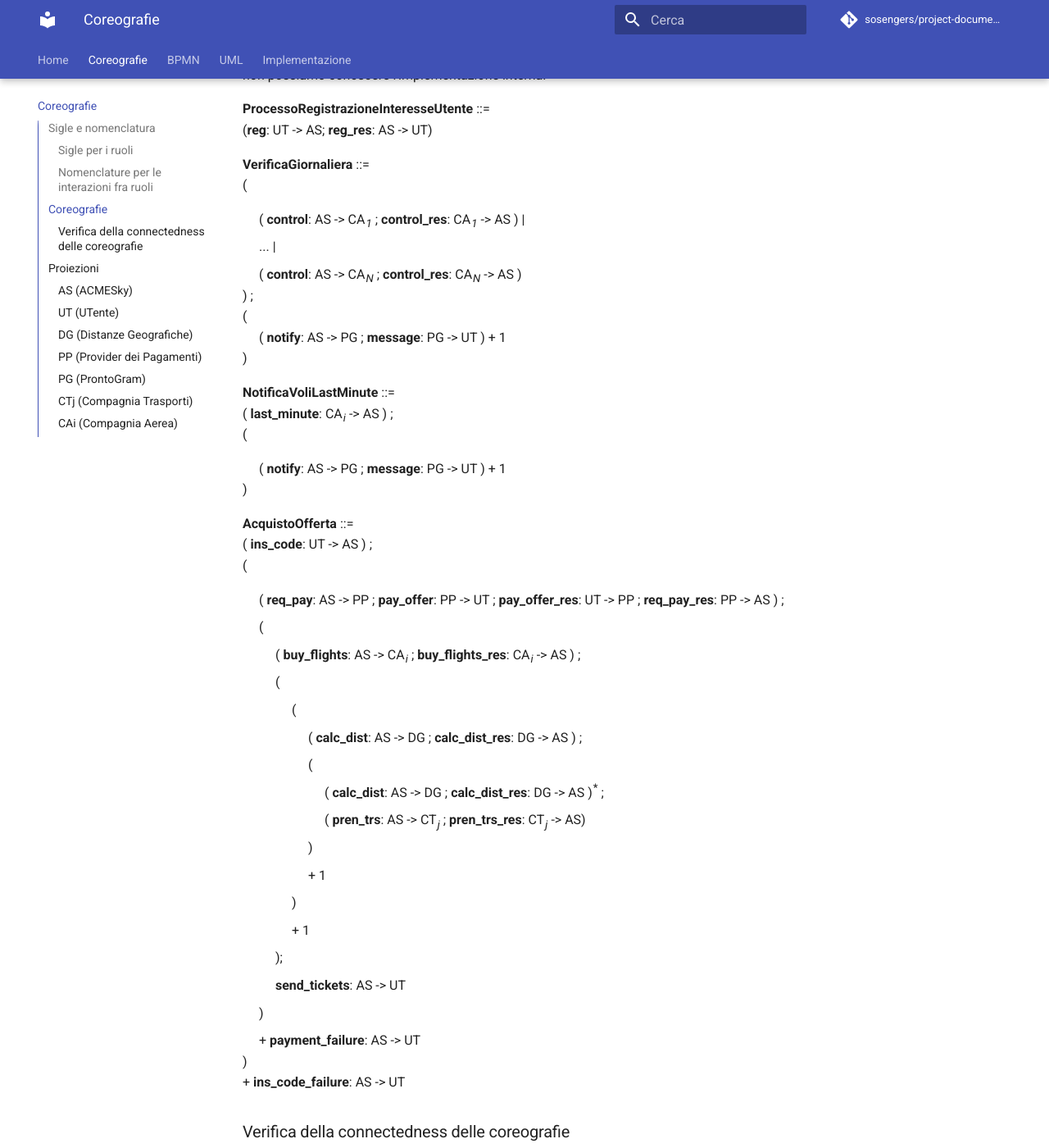
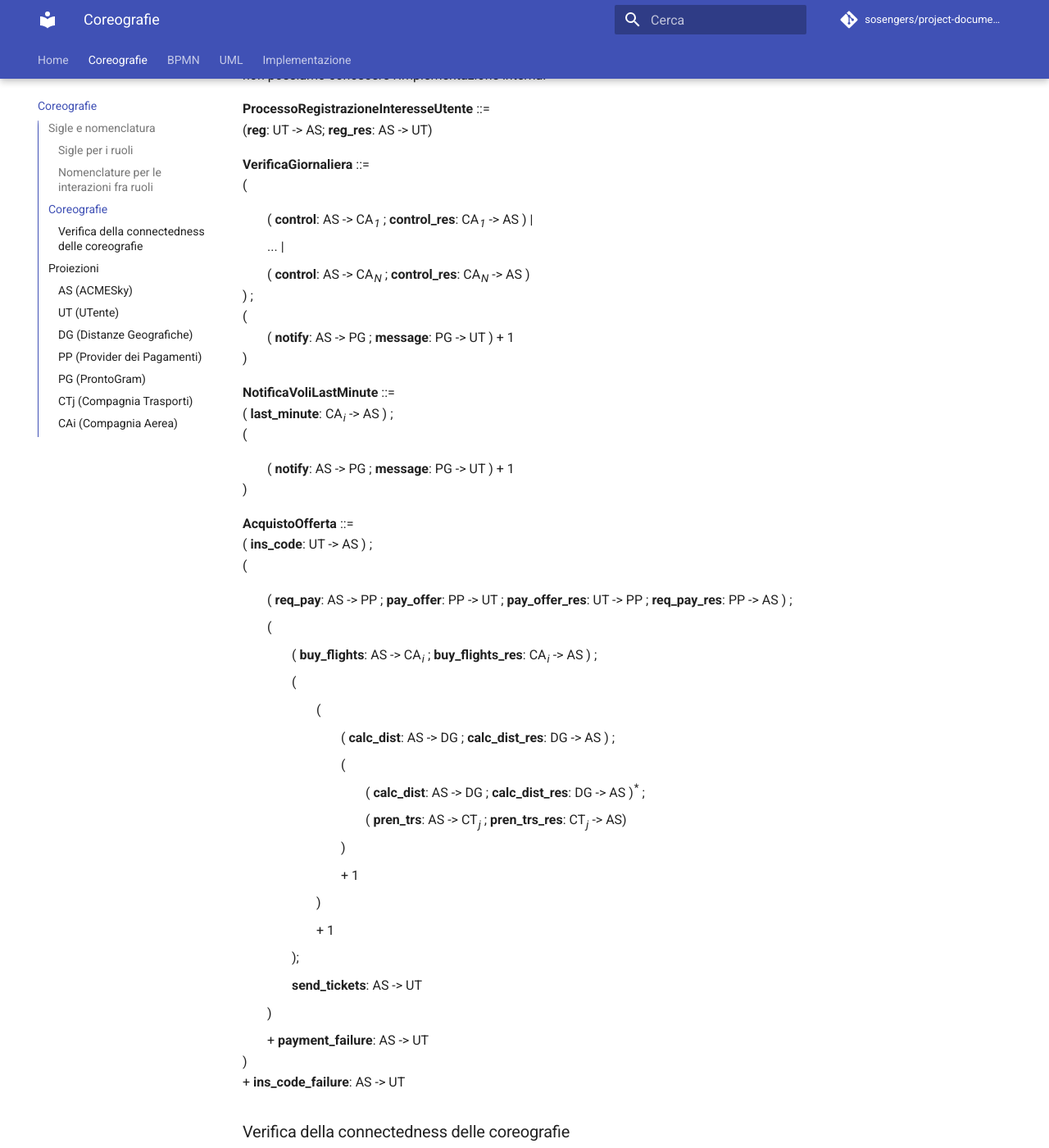
Before and after one commit to sosengers/project-documentation, an MkDocs documentation site: the page built from docs/coreografie.md, in a window 1280 px wide and 1400 px high, scrolled down 1493 px. Shown: the whole window at 82% size. Built offline with MkDocs 1.6.1 and Material for MkDocs 9.7.7, drawn with Linux system fonts in a browser that asks for light colours; comment, search, counter and statistics services are not loaded.

Commit message:
Sostituiti id projections, choreographies in choreografie.md in classi css

```diff
--- a/docs/coreografie.md
+++ b/docs/coreografie.md
@@ -1,10 +1,10 @@
 <style>
-    div#choreographies ul li,
-    div#projections ul li {
+    div.choreographies ul li,
+    div.projections ul li {
         list-style-type: none;
 	}
 
-	div#choreographies ul, div#projections ul {
+	div.choreographies ul, div.projections ul {
 		margin: 0px;
 	}
 </style>
@@ -48,7 +48,7 @@
 Le seguenti coreografie modellano tutti quanti i possibili processi che possono avvenire nel sistema che verrà implementato.
 Le interazioni che non comprendono AS come mittente o destinatario sono molto semplificate, in quanto esterni ad essa e di cui non possiamo conoscere l'implementazione interna.
 
-<div id="choreographies">
+<div class="choreographies">
 
 <p>
 <strong>ProcessoRegistrazioneInteresseUtente</strong> ::=<br />
@@ -145,7 +145,7 @@
 Seguono le proiezioni delle coreografie, divise per ruolo.
 
 ### AS (ACMESky)
-<div id="projections">
+<div class="projections">
 <p>
 proj(<strong>ProcessoRegistrazioneInteresseUtente</strong>, AS) =<br />
 ( <strong>reg</strong>@UT ; <span style="text-decoration: overline"><strong>reg_res</strong></span>@UT )
@@ -213,7 +213,7 @@
 </p>
 </div>
 ### UT (UTente)
-<div id="projections">
+<div class="projections">
 <p>
 proj(<strong>ProcessoRegistrazioneInteresseUtente</strong>, UT) =<br />
 ( <span style="text-decoration: overline"><strong>reg</strong></span>@AS ; <strong>reg_res</strong>@AS )
@@ -284,7 +284,7 @@
 </p>
 </div>
 ### DG (Distanze Geografiche)
-<div id="projections">
+<div class="projections">
 <p>
 proj(<strong>ProcessoRegistrazioneInteresseUtente</strong>, DG) =<br />
 ( 1 ; 1 )<br />
@@ -356,7 +356,7 @@
 </div>
 
 ### PP (Provider dei Pagamenti)
-<div id="projections">
+<div class="projections">
 
 <p>
 proj(<strong>ProcessoRegistrazioneInteresseUtente</strong>, PP) =<br />
@@ -430,7 +430,7 @@
 </div>
 
 ### PG (ProntoGram)
-<div id="projections">
+<div class="projections">
 <p>
 proj(<strong>ProcessoRegistrazioneInteresseUtente</strong>, PG) =<br />
 ( 1 ; 1 )<br />
@@ -503,7 +503,7 @@
 </div>
 
 ### CT<sub><em>j</em></sub> (Compagnia Trasporti)
-<div id="projections">
+<div class="projections">
 <p>
 proj(<strong>ProcessoRegistrazioneInteresseUtente</strong>, CT<sub><em>j</em></sub>) =<br />
 ( 1 ; 1 )<br />
@@ -577,7 +577,7 @@
 
 ### CA<sub><em>i</em></sub> (Compagnia Aerea)
 
-<div id="projections">
+<div class="projections">
 <p>
 proj(<strong>ProcessoRegistrazioneInteresseUtente</strong>, CA<sub><em>i</em></sub>) =<br />
 ( 1 ; 1 )<br />
```
